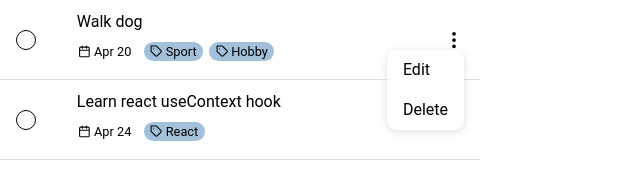
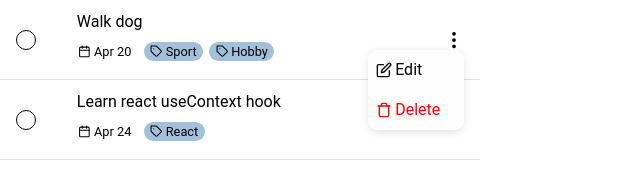
Before and after one commit to mlodyoskar/Todolist, a React (Create React App) app: page / in a window 1280 px wide. Both pictures are taken after a click on the element 441 px from the left and 39 px from the top of the page. Shown: the top 180 px of the page, without its empty margins (0-640 px from the left). Built offline with nearby package versions, Linux system fonts and the light colour scheme.

Commit message:
Added modifying todos

```diff
--- a/src/components/ModifyTodoForm/ModifyTodoForm.js
+++ b/src/components/ModifyTodoForm/ModifyTodoForm.js
@@ -1,9 +1,12 @@
-import React from "react";
+import React, { useContext } from "react";
 import styled from "styled-components";
 import { Button } from "../Button/Button"
 import { Input } from "../Input/Input"
 import { Icon } from "components/Icon/Icon";
 import { FiCalendar, FiTag } from "react-icons/fi";
+import { TodosContext } from "providers/TodosProvider";
+import { useForm } from "hooks/useForm"
+import { nanoid } from "nanoid";
 
 
 const Wrapper = styled.form`
@@ -21,13 +24,33 @@ const ButtonsWrapper = styled.div`
 `;
 
 
-export const ModifyTodoForm = ({ todo, formValues, handleInputChange, toggleBeingModified, handleSubmit }) => {
+export const ModifyTodoForm = ({ todo: { id, name, completed, beingModified, tags, dueDate } }) => {
+    const { formValues, handleInputChange } = useForm({
+        id, name, completed, beingModified, tags, dueDate
+    });
+    const { toggleBeingModified, addTodo, deleteTodo } = useContext(TodosContext)
+
+    const handleSubmit = (e) => {
+        e.preventDefault();
+        const newTodo = {
+            id: nanoid(),
+            name: formValues.name,
+            completed: formValues.completed,
+            beingModified: false,
+            tags: formValues.tags,
+            dueDate: formValues.dueDate
+        }
+        if (newTodo.name) {
+            deleteTodo(id)
+            addTodo(newTodo)
+        }
+    }
+
     return (
 
-        <Wrapper onSubmit={(e) => handleSubmit(e, todo.name)} >
+        <Wrapper onSubmit={(e) => handleSubmit(e, name)} >
             <InputWrapper>
                 <Input
-                    placeholder="e.g Do the rest of scrimba lessons"
                     autoComplete="off"
                     name="name"
                     type="text"
@@ -51,8 +74,8 @@ export const ModifyTodoForm = ({ todo, formValues, handleInputChange, toggleBein
 
             </InputWrapper>
             <ButtonsWrapper>
-                <Button type="submit" primary onClick={(e) => handleSubmit(e, todo.id, todo.name)} >Edit Todo</Button>
-                <Button type="button" secondary onClick={() => toggleBeingModified(todo.id)} >Cancel</Button>
+                <Button type="submit" primary onClick={(e) => handleSubmit(e, id, name)} >Edit Todo</Button>
+                <Button type="button" secondary onClick={() => toggleBeingModified(id)} >Cancel</Button>
             </ButtonsWrapper>
         </Wrapper >
     )
--- a/src/components/OverlayPopup/OverlayPopup.js
+++ b/src/components/OverlayPopup/OverlayPopup.js
@@ -30,14 +30,17 @@ const List = styled.ul`
 `;
 
 const ListItem = styled.li`
-    padding: 1em 0.5em;
+    min-width: 6em;
+    display: flex;
+    align-items: center;
     cursor: pointer;
     width: 100%;
     height: 100%;
     text-align: start;
-    padding: 0.5em 1em;
+    padding: 0.5em ;
     font-size: 1rem;
     padding-bottom: 0.5rem;
+    color: ${props => props.delete ? "red" : ""};
 
     &:hover {
         background-color: rgb(99 99 99 / 10%);
--- a/src/components/TodoForm/TodoForm.js
+++ b/src/components/TodoForm/TodoForm.js
@@ -44,7 +44,6 @@ export const TodoForm = ({ toggleAddingTodo }) => {
             toggleAddingTodo();
             handleClearForm(initialFormState)
         }
-
     }
 
     return (
--- a/src/components/TodoListItem/TodoListItem.js
+++ b/src/components/TodoListItem/TodoListItem.js
@@ -7,8 +7,8 @@ import { TodosContext } from "providers/TodosProvider";
 import { useToggle } from "hooks/useToggle"
 import { TodoOptions } from "components/TodoOptions/TodoOptions"
 
-const TodoListItem = ({ todo: { id, name, completed, dueDate, tags } }) => {
-    const { toggleComplete, deleteTodo } = useContext(TodosContext)
+const TodoListItem = ({ todo: { id, name, completed, dueDate, tags, beingModified } }) => {
+    const { toggleComplete } = useContext(TodosContext)
     const [areOptionsVisible, setAreOptionsVisible] = useToggle()
 
     return (
@@ -25,8 +25,7 @@ const TodoListItem = ({ todo: { id, name, completed, dueDate, tags } }) => {
             </RightColumn>
             <ThreeDotsWrapper onClick={setAreOptionsVisible}>
                 <ThreeDots />
-                {areOptionsVisible && <TodoOptions
-                    toggleBeingModified={() => toggleBeingModified(id)} />}
+                {areOptionsVisible && <TodoOptions id={id} />}
             </ThreeDotsWrapper>
         </Wrapper>
     );
--- a/src/components/TodoOptions/TodoOptions.js
+++ b/src/components/TodoOptions/TodoOptions.js
@@ -1,15 +1,20 @@
+import { useContext } from "react"
+import { Icon } from "components/Icon/Icon"
 import { List, ListItem, OverlayWrapper, Overlay } from "components/OverlayPopup/OverlayPopup"
+import { FiEdit, FiTrash } from "react-icons/fi"
+import { TodosContext } from "providers/TodosProvider"
 
-export const TodoOptions = ({ toggleVisibility }) => {
+export const TodoOptions = ({ toggleVisibility, id }) => {
+    const { deleteTodo, toggleBeingModified } = useContext(TodosContext)
     return (
         <OverlayWrapper>
             <Overlay onClick={toggleVisibility} />
             <List>
-                <ListItem>
-                    Edit
+                <ListItem onClick={() => toggleBeingModified(id)}>
+                    <Icon><FiEdit /></Icon> Edit
                 </ListItem>
-                <ListItem>
-                    Delete
+                <ListItem delete onClick={() => deleteTodo(id)}>
+                    <Icon><FiTrash /></Icon> Delete
                 </ListItem>
             </List>
         </OverlayWrapper>
--- a/src/providers/TodosProvider.js
+++ b/src/providers/TodosProvider.js
@@ -4,7 +4,8 @@ import React, { useReducer } from "react"
 const actionTypes = {
     addTodo: 'ADD TODO',
     deleteTodo: 'DELETE TODO',
-    toggleCompletedTodo: 'TOGGLE COMPLETED TODO'
+    toggleCompletedTodo: 'TOGGLE COMPLETED TODO',
+    toggleModifiedTodo: 'TOGGLE MODIFIED TODO'
 }
 
 const reducer = (state, action) => {
@@ -23,6 +24,17 @@ const reducer = (state, action) => {
                 return todo
             })
 
+        case actionTypes.toggleModifiedTodo:
+            return state.map(todo => {
+                if (todo.id === action.payload.id) {
+                    return {
+                        ...todo,
+                        beingModified: !todo.beingModified
+                    }
+                }
+                return todo
+            })
+
         case actionTypes.deleteTodo:
             return state.filter(todo => todo.id != action.payload.id)
 
@@ -36,6 +48,7 @@ export const TodosContext = React.createContext({
     addTodo: () => { },
     deleteTodo: () => { },
     toggleComplete: () => { },
+    toggleBeingModified: () => { },
 }
 )
 
@@ -60,6 +73,15 @@ export const TodosProvider = ({ children }) => {
         })
 
     }
+    const toggleBeingModified = (id) => {
+        dispatch({
+            type: actionTypes.toggleModifiedTodo,
+            payload: {
+                id
+            }
+        })
+
+    }
 
     const toggleComplete = (id) => {
         dispatch({
@@ -77,6 +99,7 @@ export const TodosProvider = ({ children }) => {
                 addTodo,
                 deleteTodo,
                 toggleComplete,
+                toggleBeingModified
             }}
         >
             {children}
--- a/src/views/TodoList.js
+++ b/src/views/TodoList.js
@@ -1,4 +1,5 @@
 import { AddTodo } from "components/AddTodo/AddTodo";
+import { ModifyTodoForm } from "components/ModifyTodoForm/ModifyTodoForm";
 import { TodoForm } from "components/TodoForm/TodoForm";
 import TodoListItem from "components/TodoListItem/TodoListItem";
 import { TodosContext } from "providers/TodosProvider";
@@ -6,27 +7,6 @@ import React, { useState, useContext } from "react"
 
 export const TodoList = () => {
     const { todos } = useContext(TodosContext)
-
-
-    // const toggleBeingModified = (id) => {
-    //     let modifiedTodos = todos.map(todo => {
-    //         if (todo.id === id) {
-    //             todo.beingModified = !todo.beingModified;
-    //             setEditFormValues(todo);
-    //         }
-    //         return todo;
-    //     })
-
-    //     setTodos(modifiedTodos);
-    // }
-
-    // const toggleAddingTodo = () => {
-    //     setIsTodoBeingAdded((prevIsTodoBeingAdded) => {
-    //         return !prevIsTodoBeingAdded;
-    //     })
-    //     setAddFormValues(initialFormState)
-    // }
-
 
     // const handleModifySubmit = (e, id, name) => {
     //     e.preventDefault();
@@ -46,7 +26,7 @@ export const TodoList = () => {
 
     return (
         <>
-            {todos.map(todo => <TodoListItem todo={todo} />)}
+            {todos.map(todo => todo.beingModified ? <ModifyTodoForm todo={todo} /> : <TodoListItem todo={todo} />)}
             {isTodoBeingAdded
                 ? <TodoForm toggleAddingTodo={setIsTodoBeingAdded} />
                 : <AddTodo toggleAddingTodo={setIsTodoBeingAdded} />}
```
Also changed, not shown: src/components/TodoList/TodoList.js (+3 -12 lines), src/components/TodoListItem/TodoListItem.styles.js (+0 -45 lines).
